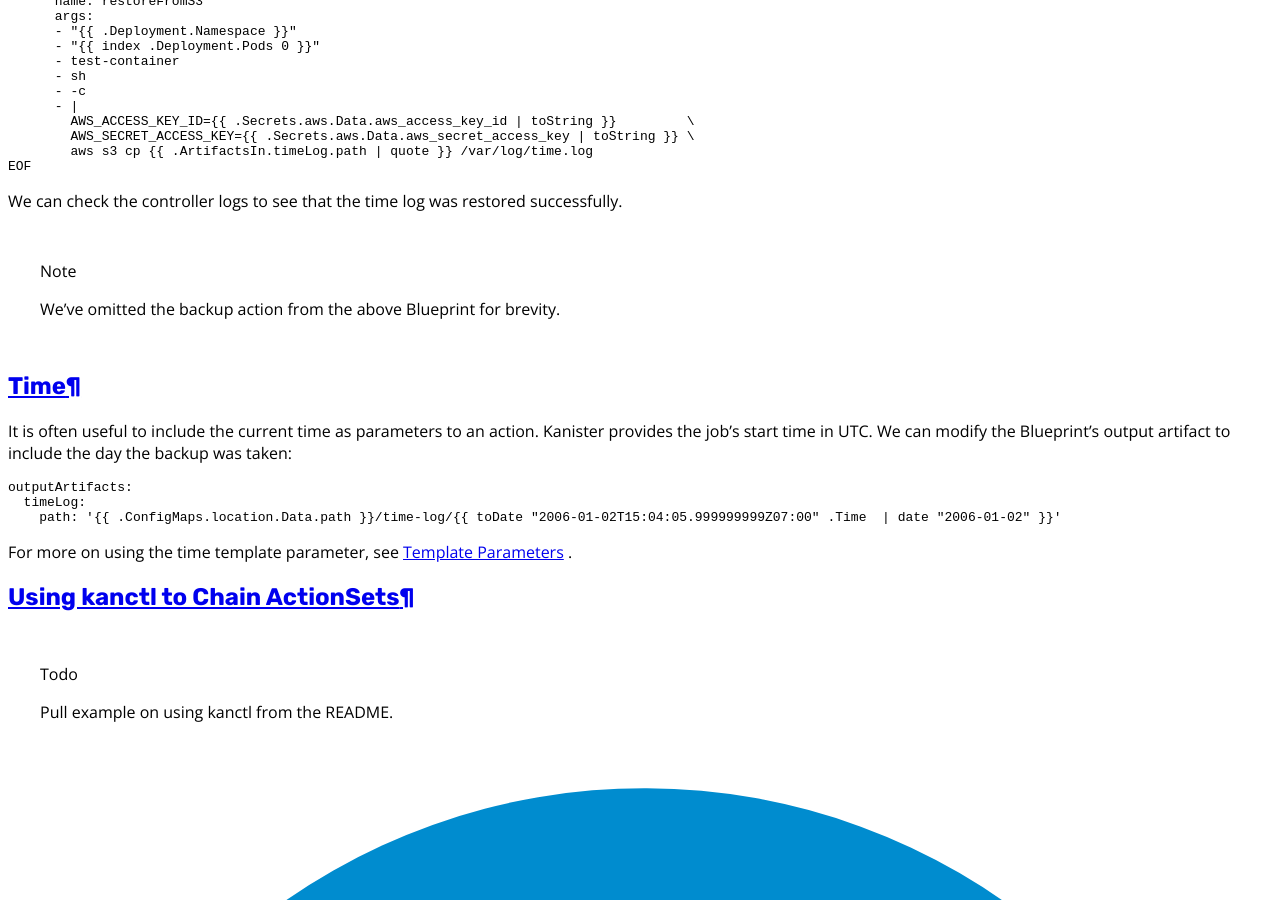
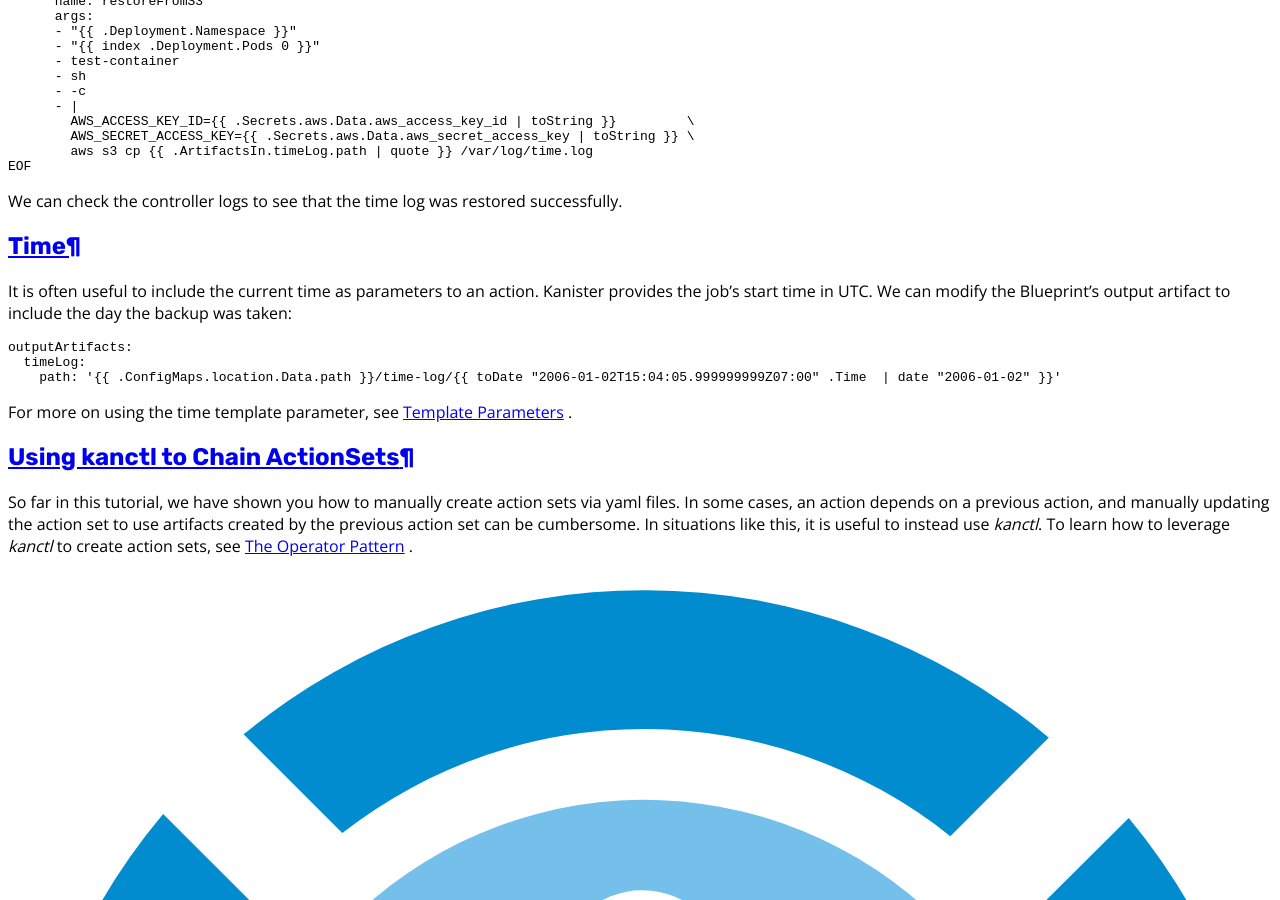
Before and after one commit to kanisterio/kanister, a Sphinx documentation site: the page built from docs/tutorial.rst, in a window 1280 px wide and 900 px high, scrolled down 6867 px. Built offline with Sphinx 7.4.7, drawn with Linux system fonts in a browser that asks for light colours.

Commit message:
Final copy from k10

```diff
--- a/bundle.yaml
+++ b/bundle.yaml
@@ -63,7 +63,7 @@ metadata:
 roleRef:
   apiGroup: rbac.authorization.k8s.io
   kind: ClusterRole
-  name: edit
+  name: kanister-operator
 subjects:
 - kind: ServiceAccount
   name: kanister-operator
--- a/docs/index.rst
+++ b/docs/index.rst
@@ -36,7 +36,7 @@ Getting Started
 ---------------
 
 Kanister is open source and more information can be found on `github
-<github.com:kanisterio/kanister.>`_.
+<https://github.com/kanisterio/kanister>`_.
 
 .. code-block:: bash
 
--- a/docs/templates.rst
+++ b/docs/templates.rst
@@ -24,8 +24,8 @@ The TemplateParam struct is defined as:
 Rendering Templates
 -------------------
 
-Output Artifacts and templates in BlueprintPhases are rendered using `go's
-templating engine < https://golang.org/pkg/text/template/>`_. In addition to the
+Output Artifacts and templates in BlueprintPhases are rendered using `go
+templating engine <https://golang.org/pkg/text/template/>`_. In addition to the
 standard go template functions, Kanister imports all the `sprig
 <http://masterminds.github.io/sprig/>`_ functions.
 
--- a/docs/tutorial.rst
+++ b/docs/tutorial.rst
@@ -484,9 +484,6 @@ ConfigMap because the `inputArtifact` contains the fully specified path.
 We can check the controller logs to see that the time log was restored
 successfully.
 
-.. note::
-
-  We've omitted the backup action from the above Blueprint for brevity.
 
 Time
 ----
@@ -507,6 +504,9 @@ For more on using the time template parameter, see :ref:`templates` .
 Using kanctl to Chain ActionSets
 -------------
 
-.. todo::
-
-  Pull example on using kanctl from the README.
+So far in this tutorial, we have shown you how to manually create action
+sets via yaml files. In some cases, an action depends on a previous action,
+and manually updating the action set to use artifacts created by the
+previous action set can be cumbersome. In situations like this, it is
+useful to instead use `kanctl`. To learn how to leverage `kanctl` to
+create action sets, see :ref:`operator` .
```
Also changed, not shown: README.md (+6 -9 lines), docs/operator.rst (+2 -7 lines), 1 other file.
